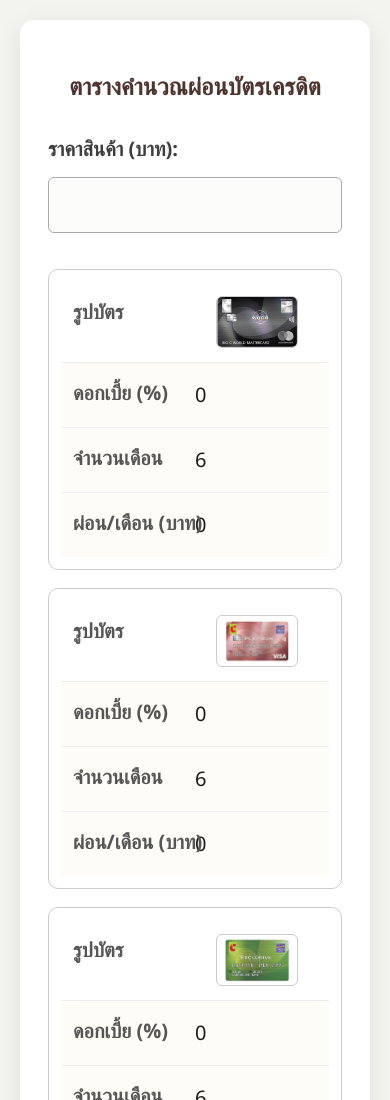
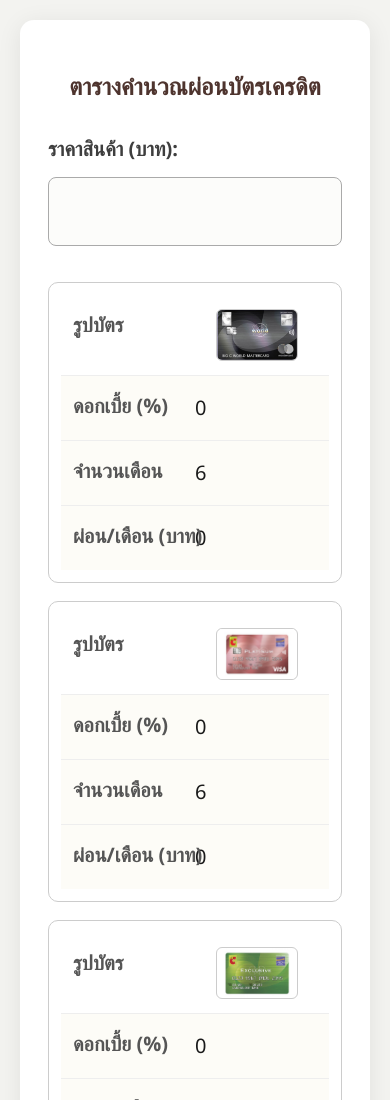
Before and after one commit to Secret168168/Installment, a plain HTML site: page index.html in a window 390 px wide. Shown: the top 1100 px of the page. Drawn offline with Linux system fonts and the light colour scheme.

Commit message:
update https://fluke-edit.netlify.app/

```diff
--- a/index.html
+++ b/index.html
@@ -2,6 +2,15 @@
 <html lang="th">
 <head>
   <meta charset="UTF-8">
+  <style>
+    input[type="number"] {
+      font-size: 16px;  /* ✅ ป้องกันซูม */
+      padding: 12px;
+      width: 100%;
+      border: 1px solid #aaa;
+      border-radius: 6px;
+    }
+  </style>
   <title>ตารางผ่อนบัตรเครดิต</title>
   <link rel="stylesheet" href="style.css">
 </head>
--- a/style.css
+++ b/style.css
@@ -161,3 +161,51 @@ button:hover {
     font-size: 22px;
   }
 }
+input[type="number"],
+input[type="text"],
+input,
+textarea {
+  font-size: 16px; /* ✅ กันซูมแน่นอน */
+}
+input[type="number"],
+input[type="text"],
+input,
+textarea {
+  font-size: clamp(18px, 4vw, 28px); /* ✅ ปรับขนาดอัตโนมัติ ตามหน้าจอ */
+  padding: 16px;
+  width: 100%;
+  box-sizing: border-box;
+  border: 1px solid #aaa;
+  border-radius: 8px;
+  background-color: #fcfcfa;
+}
+
+/* ปุ่มใหญ่แบบออโต้ */
+button {
+  font-size: clamp(20px, 5vw, 32px); /* ✅ ใหญ่ขึ้นตามขนาดจอ */
+  padding: 18px 20px;
+  width: 100%;
+  box-sizing: border-box;
+  background-color: #000000;
+  color: white;
+  border: none;
+  border-radius: 10px;
+  cursor: pointer;
+  transition: background-color 0.3s ease;
+}
+
+button:hover {
+  background-color: #222;
+}
+
+/* Responsive Mobile: ทำให้ input กับปุ่มใหญ่แบบเต็มหน้าจอแนวตั้ง */
+@media screen and (max-width: 768px) {
+  input[type="number"],
+  input[type="text"],
+  button {
+    width: 100vw;
+    max-width: 100%;
+    font-size: clamp(22px, 6vw, 36px); /* ใหญ่มากสำหรับมือถือ */
+    padding: 20px;
+  }
+}
```
